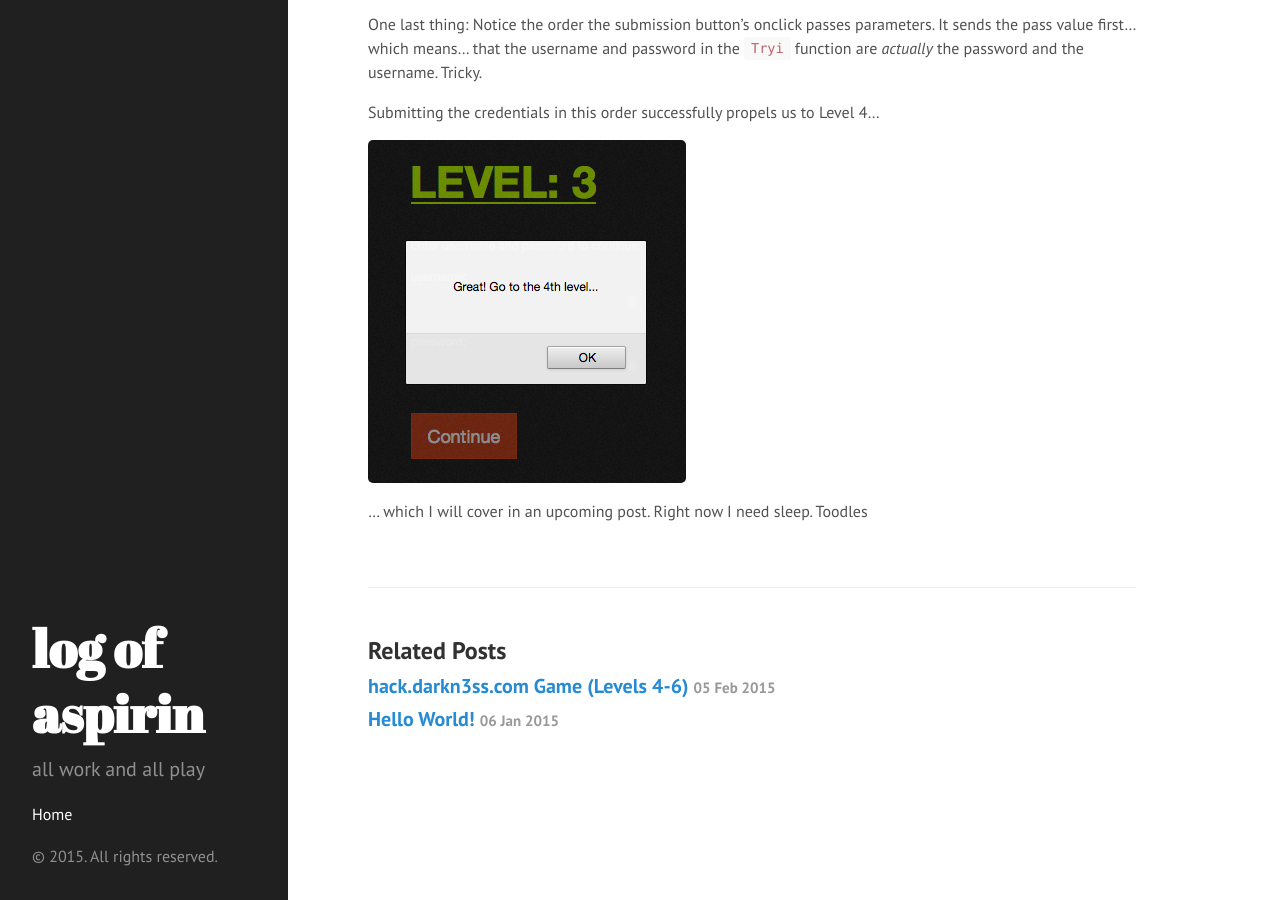
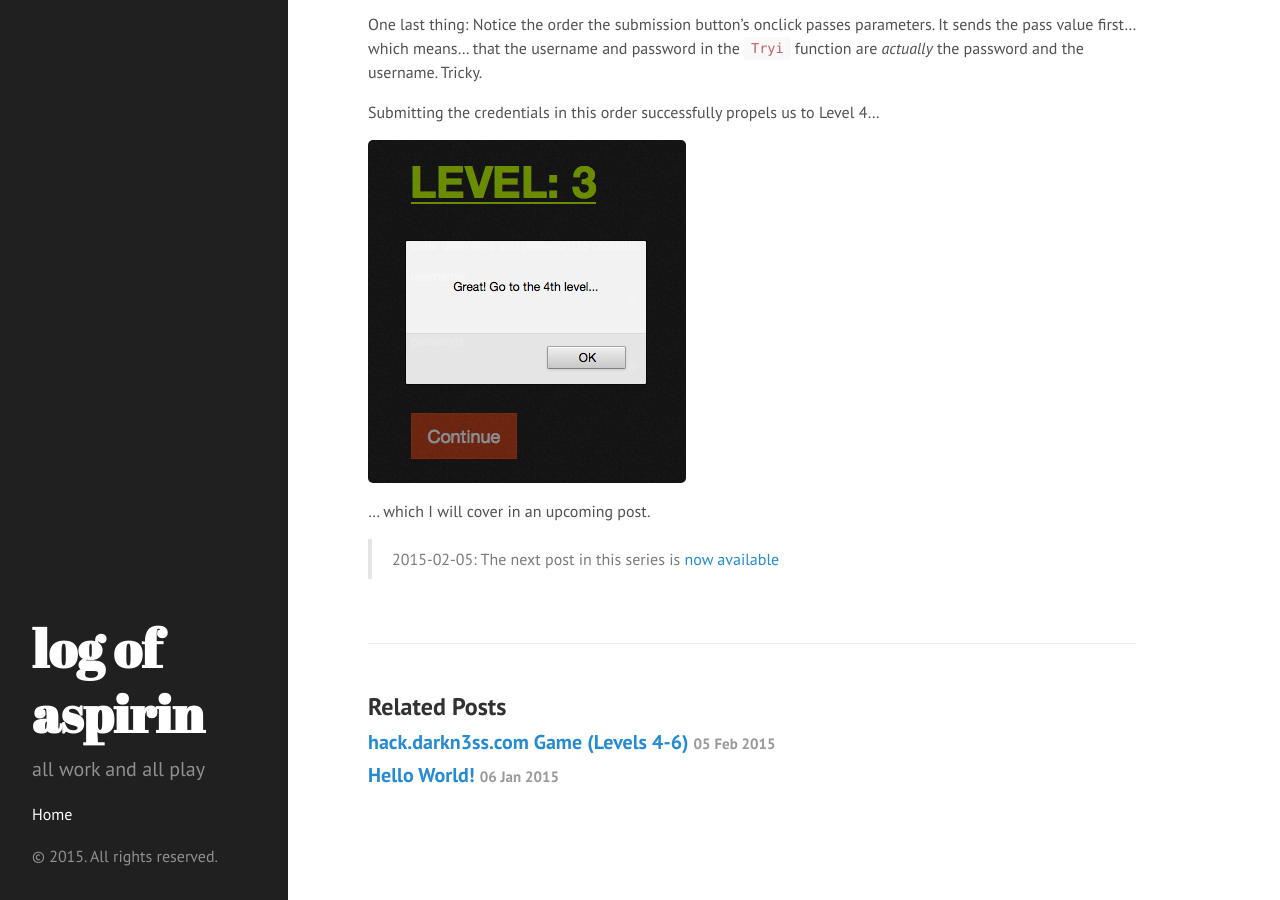
Before and after one commit to sethll/sethll.github.io, a Jekyll site: the page built from _posts/2015-01-07-hack.darkn3ss.com-game-1-3.md, in a window 1280 px wide and 900 px high, scrolled down 4430 px. Built offline with Jekyll 4.4.1, drawn with Linux system fonts in a browser that asks for light colours; Markdown is read by kramdown in place of the engine named in the settings.

Commit message:
added tags; updated previous post to link to followup

```diff
--- a/_posts/2015-01-07-hack.darkn3ss.com-game-1-3.md
+++ b/_posts/2015-01-07-hack.darkn3ss.com-game-1-3.md
@@ -119,4 +120,7 @@ Submitting the credentials in this order successfully propels us to Level 4...
 
 ![Level 3.5]({{ site.url }}/assets/img/811f62f8f4e1234e5a9fcb67ed40dd8a.png)
 
-... which I will cover in an upcoming post. Right now I need sleep. Toodles
+... which I will cover in an upcoming post.
+
+> 2015-02-05: The next post in this series is
+> [now available]({{ site.url }}/2015/02/05/hack.darkn3ss.com-game-4-6/)
```
Also changed, not shown: other parts of _posts/2015-01-07-hack.darkn3ss.com-game-1-3.md (+1 -0 lines), _posts/2015-02-05-hack.darkn3ss.com-game-4-6.md (+1 -0 lines).
